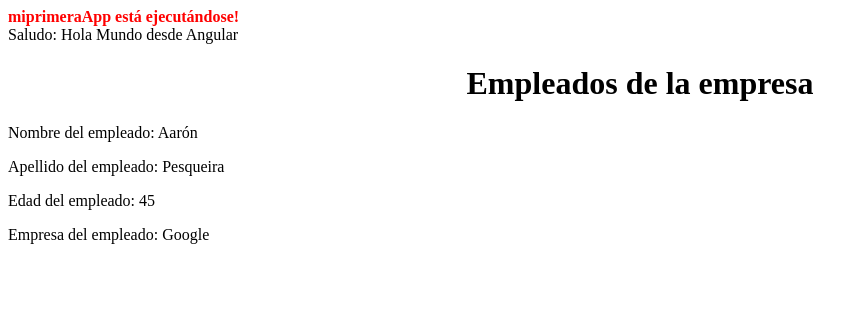
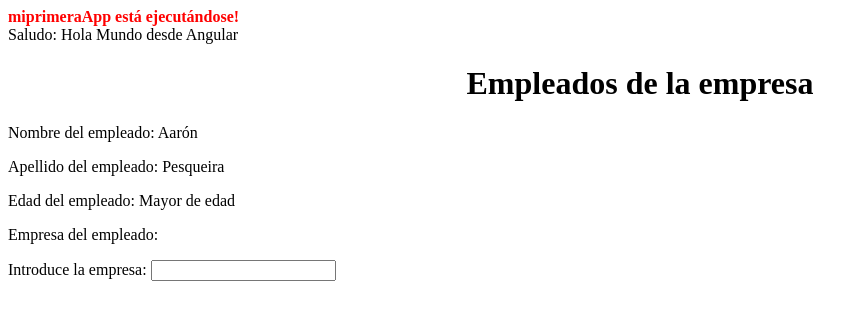
Before and after one commit to aronaldo9/miprimeraApp, an Angular app: page / in a window 1280 px wide. Shown: the top 320 px of the page, without its empty margins (0-868 px from the left). Built offline with nearby package versions, Linux system fonts and the light colour scheme.

Commit message:
interpolación un poco más compleja

```diff
--- a/src/app/empleado/empleado.component.html
+++ b/src/app/empleado/empleado.component.html
@@ -1,4 +1,8 @@
 <p>Nombre del empleado: {{ nombre }}</p>
 <p>Apellido del empleado: {{ apellido }}</p>
-<p>Edad del empleado: {{ edad }}</p>
-<p>Empresa del empleado: {{ empresa }}</p>
+<p>Edad del empleado: {{ edad < 18 ? "Menor de edad" : "Mayor de edad" }}</p>
+<!-- <p>Edad del empleado: {{ getEdad() }}</p> -->
+<p>Empresa del empleado: {{ empresa.value }}</p>
+
+Introduce la empresa:
+<input type="text" #empresa (keyup)="(0)" />
--- a/src/app/empleado/empleado.component.ts
+++ b/src/app/empleado/empleado.component.ts
@@ -11,7 +11,12 @@ export class EmpleadoComponent implements OnInit {
   nombre = 'Aarón';
   apellido = 'Pesqueira';
   edad = 45;
-  empresa = 'Google';
+  // private edad = 45;
+  // empresa = 'Google';
+
+  // getEdad() {
+  //   return this.edad;
+  // }
 
   constructor() {}
 
```
